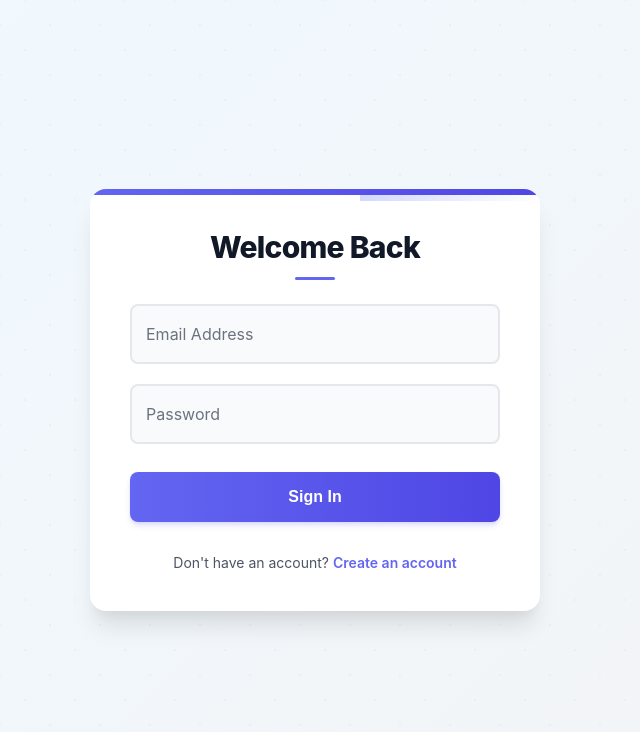
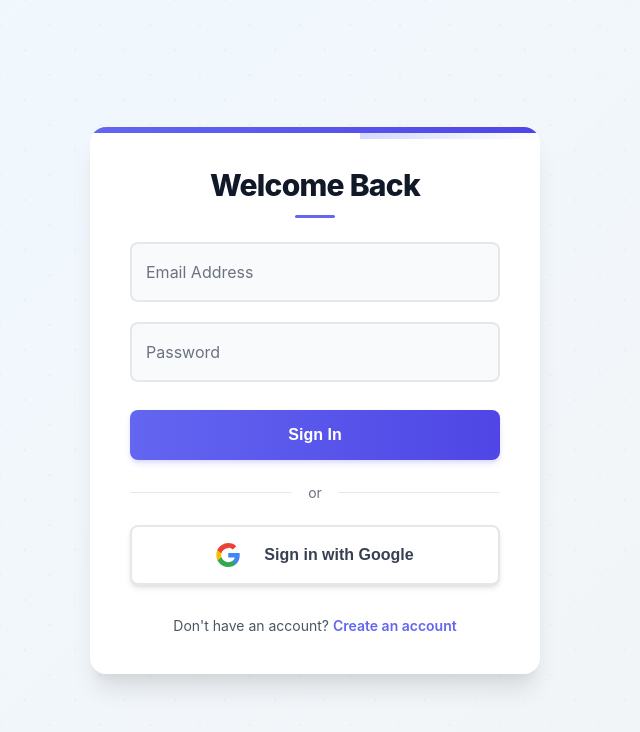
Before and after one commit to vineett09/next-step-frontend, a React (Create React App) app: page /login in a window 1280 px wide. Shown: the top 732 px of the page, without its empty margins (325-965 px from the left). Built offline with nearby package versions, Linux system fonts and the light colour scheme; no server answers.

Commit message:
integrated firebase

```diff
--- a/package.json
+++ b/package.json
@@ -4,6 +4,7 @@
   "proxy": "http://localhost:5000",
   "private": true,
   "dependencies": {
+    "@react-oauth/google": "^0.12.1",
     "@reduxjs/toolkit": "^2.6.0",
     "@tailwindcss/cli": "^4.0.6",
     "@testing-library/dom": "^10.4.0",
@@ -14,6 +15,7 @@
     "d3": "^7.9.0",
     "d3-selection": "^3.0.0",
     "dompurify": "^3.2.4",
+    "firebase": "^11.5.0",
     "html2canvas": "^1.4.1",
     "html2pdf.js": "^0.10.3",
     "jspdf": "^3.0.0",
--- a/src/components/Login.js
+++ b/src/components/Login.js
@@ -1,6 +1,7 @@
-import { useState, useEffect } from "react";
+import React, { useState, useEffect } from "react";
 import { useDispatch, useSelector } from "react-redux";
 import { loginUser } from "../features/authslice";
+import { signInWithGoogle } from "../services/googleAuth";
 import { useNavigate, Link } from "react-router-dom";
 import "../styles/Auth.css";
 import Loader from "./Loader";
@@ -18,11 +19,7 @@
   useEffect(() => {
     if (error) {
       setErrorMessage(error);
-
-      const timer = setTimeout(() => {
-        setErrorMessage("");
-      }, 3000);
-
+      const timer = setTimeout(() => setErrorMessage(""), 3000);
       return () => clearTimeout(timer);
     }
   }, [error]);
@@ -32,21 +29,37 @@
     setIsLoading(true);
 
     try {
+      const response = await dispatch(loginUser({ email, password }));
+      if (!response.error) navigate("/");
+    } finally {
+      setIsLoading(false);
+    }
+  };
+
+  const handleGoogleSignIn = async () => {
+    setIsLoading(true);
+    try {
+      // Get Google user data
+      const googleUserData = await signInWithGoogle();
+
+      // Dispatch login action with Google user data
       const response = await dispatch(
         loginUser({
-          email,
-          password,
+          email: googleUserData.email,
+          googleId: googleUserData.googleId,
+          username: googleUserData.username,
         })
       );
 
       if (!response.error) {
         navigate("/");
       }
+    } catch (error) {
+      setErrorMessage(error.response?.data?.msg || "Google Sign-In failed");
     } finally {
       setIsLoading(false);
     }
   };
-
   return (
     <div className="auth-container">
       <div className="auth-box">
@@ -93,6 +106,44 @@
               </button>
             </form>
 
+            <div className="auth-divider">
+              <span>or</span>
+            </div>
+
+            {/* Google Sign-In Button */}
+            <div className="google-signin-container">
+              <button
+                className="google-signin-button"
+                onClick={handleGoogleSignIn}
+                disabled={isLoading}
+              >
+                <svg
+                  xmlns="http://www.w3.org/2000/svg"
+                  width="24"
+                  height="24"
+                  viewBox="0 0 24 24"
+                >
+                  <path
+                    fill="#4285F4"
+                    d="M23.745 12.27c0-.79-.07-1.54-.19-2.27h-11.3v4.51h6.47c-.29 1.48-1.14 2.73-2.4 3.58v3h3.86c2.26-2.09 3.56-5.17 3.56-8.82z"
+                  />
+                  <path
+                    fill="#34A853"
+                    d="M12.255 24c3.24 0 5.95-1.08 7.93-2.91l-3.86-3c-1.08.72-2.45 1.16-4.07 1.16-3.13 0-5.78-2.11-6.73-4.96h-3.98v3.09C3.455 21.14 7.555 24 12.255 24z"
+                  />
+                  <path
+                    fill="#FBBC05"
+                    d="M5.525 14.29c-.25-.72-.38-1.49-.38-2.29s.14-1.57.38-2.29V6.62h-3.98A11.86 11.86 0 0 0 .255 12c0 1.92.46 3.74 1.28 5.38l3.99-3.09z"
+                  />
+                  <path
+                    fill="#EA4335"
+                    d="M12.255 4.75c1.77 0 3.35.61 4.6 1.8l3.42-3.42C18.205 1.19 15.495 0 12.255 0 7.555 0 3.455 2.86 1.275 7.04l3.99 3.09c.95-2.85 3.6-4.96 6.99-4.96z"
+                  />
+                </svg>
+                Sign in with Google
+              </button>
+            </div>
+
             <div className="auth-link">
               Don't have an account?{" "}
               <Link to="/register">Create an account</Link>
--- a/src/features/authslice.js
+++ b/src/features/authslice.js
@@ -5,10 +5,17 @@
   "auth/loginUser",
   async (userData, { rejectWithValue }) => {
     try {
-      const response = await axios.post("/api/auth/login", userData);
+      // Determine endpoint based on login method
+      const endpoint = userData.googleId
+        ? "/api/auth/google-login"
+        : "/api/auth/login";
+
+      const response = await axios.post(endpoint, userData);
       return response.data;
     } catch (error) {
-      return rejectWithValue(error.response.data.msg);
+      // Log the full error for debugging
+      console.error("Login Error:", error.response?.data || error);
+      return rejectWithValue(error.response?.data?.msg || "Login failed");
     }
   }
 );
--- /dev/null
+++ b/src/services/firebaseconfig.js
@@ -0,0 +1,20 @@
+// src/services/firebaseConfig.js
+import { initializeApp } from 'firebase/app';
+import { getAuth, GoogleAuthProvider } from 'firebase/auth';
+
+// Your Firebase configuration from Firebase Console
+const firebaseConfig = {
+  apiKey: process.env.REACT_APP_FIREBASE_API_KEY,
+  authDomain: process.env.REACT_APP_FIREBASE_AUTH_DOMAIN,
+  projectId: process.env.REACT_APP_FIREBASE_PROJECT_ID,
+  storageBucket: process.env.REACT_APP_FIREBASE_STORAGE_BUCKET,
+  messagingSenderId: process.env.REACT_APP_FIREBASE_MESSAGING_SENDER_ID,
+  appId: process.env.REACT_APP_FIREBASE_APP_ID
+};
+
+// Initialize Firebase
+const app = initializeApp(firebaseConfig);
+const auth = getAuth(app);
+const googleProvider = new GoogleAuthProvider();
+
+export { auth, googleProvider };
--- /dev/null
+++ b/src/services/googleAuth.js
@@ -0,0 +1,29 @@
+// src/services/googleAuth.js
+import { signInWithPopup } from "firebase/auth";
+import { auth, googleProvider } from "./firebaseconfig";
+import axios from "axios";
+
+export const signInWithGoogle = async () => {
+  try {
+    // Trigger Google Sign-In popup
+    const result = await signInWithPopup(auth, googleProvider);
+
+    // Get user credentials
+    const user = result.user;
+
+    // Get ID token
+    const googleId = await user.getIdToken();
+
+    // Prepare user data for backend
+    const googleUser = {
+      username: user.displayName || user.email.split("@")[0],
+      email: user.email,
+      googleId: googleId,
+    };
+
+    return googleUser;
+  } catch (error) {
+    console.error("Google Sign-In Error:", error);
+    throw error;
+  }
+};
--- a/src/styles/Auth.css
+++ b/src/styles/Auth.css
@@ -242,7 +242,6 @@
 }
 
 .auth-form button:hover {
-  transform: translateY(-2px);
   box-shadow: 0 10px 15px -3px rgba(99, 102, 241, 0.3), 0 4px 6px -2px rgba(99, 102, 241, 0.15);
 }
 
@@ -371,7 +370,106 @@
   color: var(--color-primary);
   font-weight: 600;
 }
+/* Divider Styles */
+.auth-divider {
+  display: flex;
+  align-items: center;
+  justify-content: center;
+  margin: var(--space-6) 0;
+  position: relative;
+}
 
+.auth-divider::before,
+.auth-divider::after {
+  content: "";
+  flex-grow: 1;
+  height: 1px;
+  background-color: var(--color-gray-200);
+}
+
+.auth-divider span {
+  padding: 0 var(--space-4);
+  color: var(--color-gray-500);
+  background-color: var(--color-light);
+  position: relative;
+  z-index: 1;
+  font-size: var(--font-size-sm);
+  text-transform: lowercase;
+}
+
+.google-signin-container {
+  margin-top: var(--space-5);
+  text-align: center;
+}
+
+.google-signin-button {
+  display: flex;
+  justify-content: center;
+  align-items: center;
+  width: 100%;
+  padding: var(--space-4) var(--space-6);
+  font-size: var(--font-size-base);
+  font-weight: 600;
+  color: var(--color-gray-700);
+  background-color: var(--color-light);
+  border: 2px solid var(--color-gray-200);
+  border-radius: var(--border-radius-lg);
+  cursor: pointer;
+  transition: all var(--transition-normal);
+  box-shadow: var(--shadow-md);
+  gap: var(--space-3);
+}
+
+.google-signin-button svg {
+  margin-right: var(--space-3);
+}
+
+.google-signin-button:hover {
+  background-color: var(--color-gray-100);
+  border-color: var(--color-gray-300);
+  box-shadow: var(--shadow-lg);
+}
+
+.google-signin-button:active {
+  transform: translateY(0);
+  box-shadow: var(--shadow-sm);
+}
+
+.google-signin-button:disabled {
+  background-color: var(--color-gray-200);
+  color: var(--color-gray-500);
+  cursor: not-allowed;
+  transform: none;
+  box-shadow: none;
+}
+
+@media (prefers-color-scheme: dark) {
+  .auth-divider::before,
+  .auth-divider::after {
+    background-color: var(--color-gray-600);
+  }
+
+  .auth-divider span {
+    background-color: var(--color-light);
+    color: var(--color-gray-400);
+  }
+
+  .google-signin-button {
+    background-color: var(--color-gray-50);
+    border-color: var(--color-gray-200);
+    color: var(--color-gray-900);
+  }
+
+  .google-signin-button:hover {
+    background-color: var(--color-gray-100);
+    border-color: var(--color-gray-300);
+  }
+
+  .google-signin-button:disabled {
+    background-color: var(--color-gray-300);
+    color: var(--color-gray-600);
+  }
+}
 
 
 @media (max-width: 640px) {
```
Also changed, not shown: 1 other file (tests, documents, lock files or other folders).
